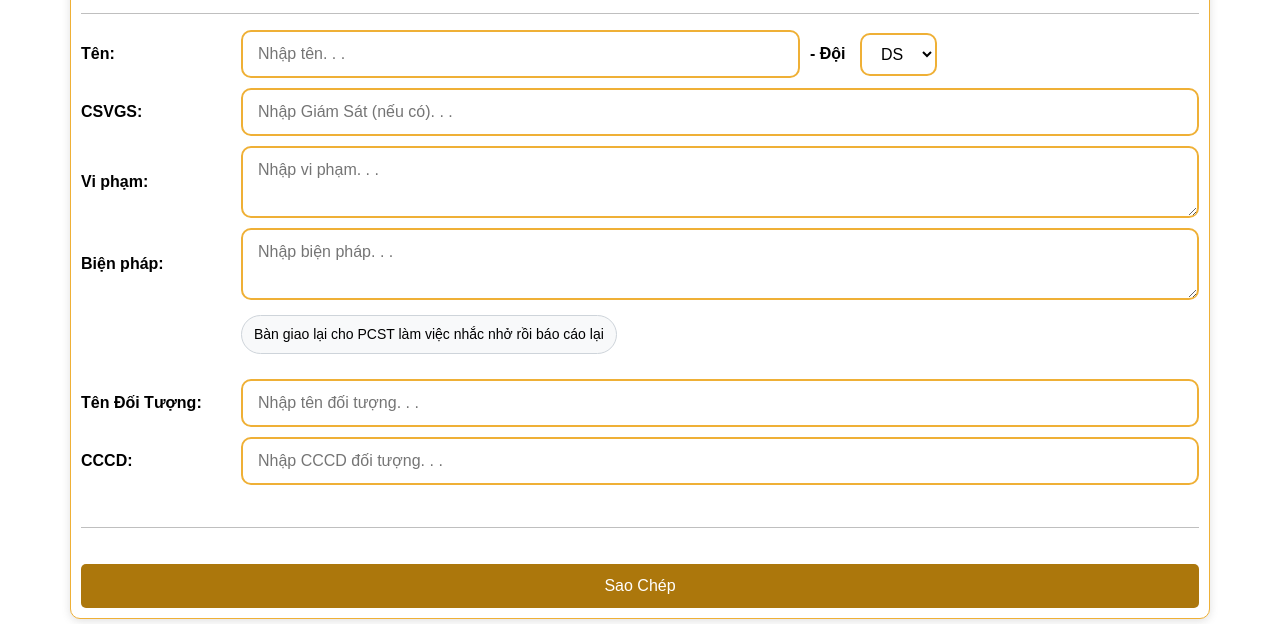
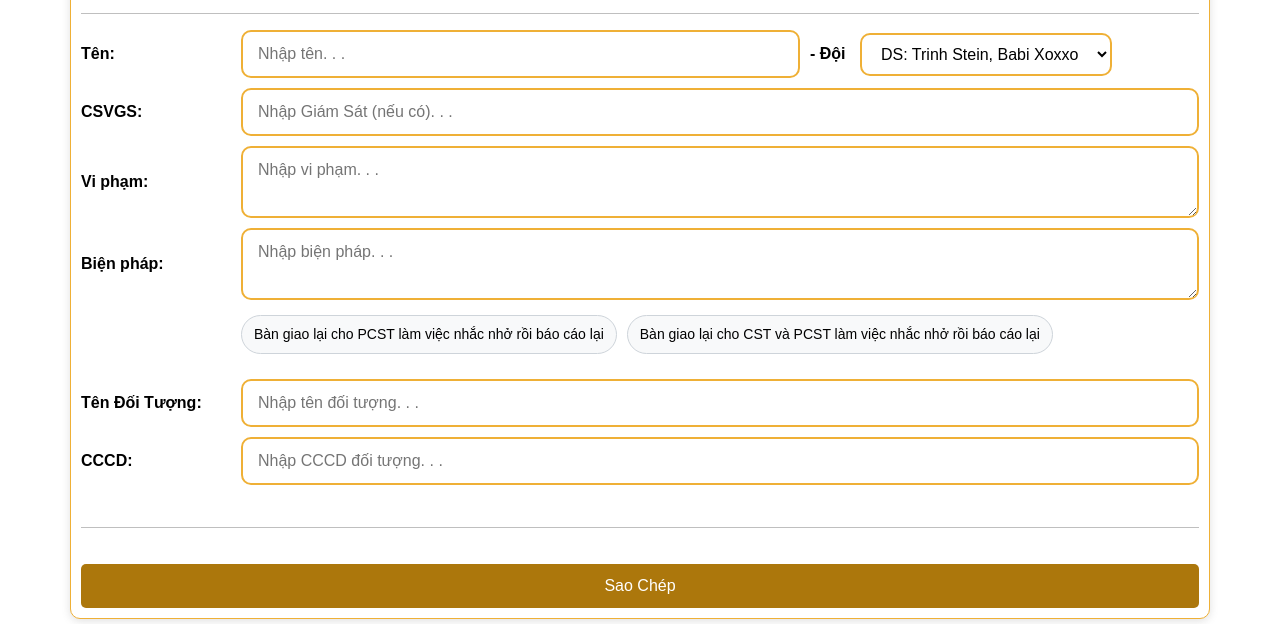
Before and after one commit to jaysonmanager2/lssd-form, a plain HTML site: page pages/form_ia_report.html in a window 1280 px wide. Shown: the part 176-800 px from the top of the page. Drawn offline with nearby package versions, Linux system fonts and the light colour scheme.

Commit message:
update-manager=person

```diff
--- a/pages/form_ia_report.html
+++ b/pages/form_ia_report.html
@@ -58,11 +58,11 @@
             <span class="sp-box-doi">
                 <label id="label-2" class="label-select"> - Đội</label>
                 <select id="select-1">
-                    <option value="DS: <@414038658111242240>">DS</option>
-                    <option value="PS: <@547944496038543370>">PS</option>
-                    <option value="SS: <@1276592920178462918> <@1281525997799211019>">SS</option>
-                    <option value="IA: <@1173625394356818053>">IA</option>
-                    <option value="TA: <@1>">TA</option>
+                    <option value="DS: <@414038658111242240> <@1275652497217814652>">DS: Trinh Stein, Babi Xoxxo</option>
+                    <option value="PS: <@547944496038543370> <@482708259262824448>">PS: Im Bill, Luat Sama</option>
+                    <option value="SS: <@1281525997799211019>">SS: Dydad Dy</option>
+                    <option value="IA: <@1173625394356818053>">IA: Mha Kem</option>
+                    <option value="TA: <@1171037567630712915>">TA: Phuong Teddy</option>
                 </select>
             </span>
         </div>
@@ -87,6 +87,7 @@
             <p></p>
             <div class="suggestions" id="suggestions">
                 <span class="suggestion-item" onclick="selectSuggestion(this, 'input-4')">Bàn giao lại cho PCST làm việc nhắc nhở rồi báo cáo lại</span>
+                <span class="suggestion-item" onclick="selectSuggestion(this, 'input-4')">Bàn giao lại cho CST và PCST làm việc nhắc nhở rồi báo cáo lại</span>
                 <!-- <span class="suggestion-item" onclick="selectSuggestion(this, 'input-4')">--</span> -->
             </div>
         </div>
@@ -123,5 +124,5 @@
     </div>
 </body>
 <script src="../app/js/form_ia_report.js"></script>
-
+<script src="./app/js/onlineTab.js"></script>
 </html>
```
Also changed, not shown: pages/auth_ia.html (+1 -0 lines), pages/form_criminal_bail.html (+1 -0 lines), pages/form_officer_resume.html (+1 -0 lines), pages/form_on_leave.html (+8 -5 lines).
